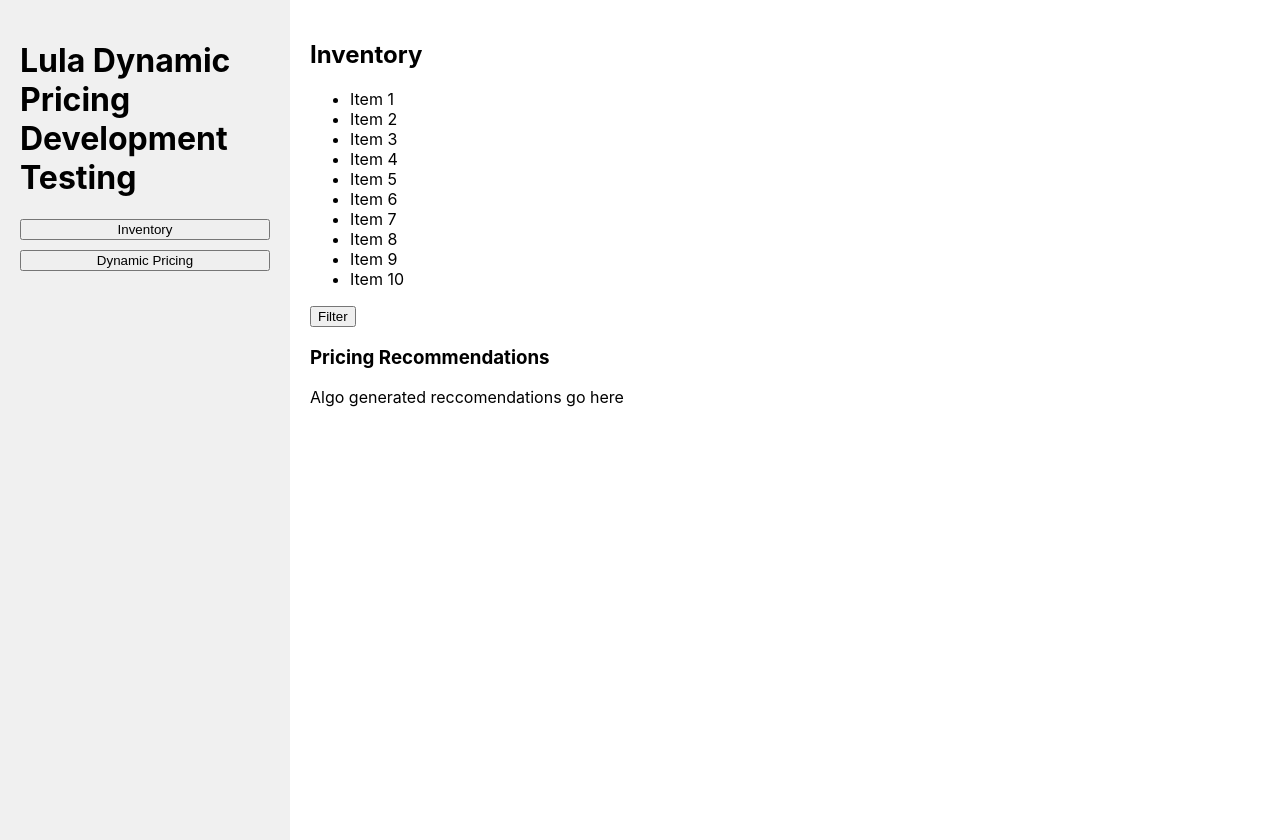
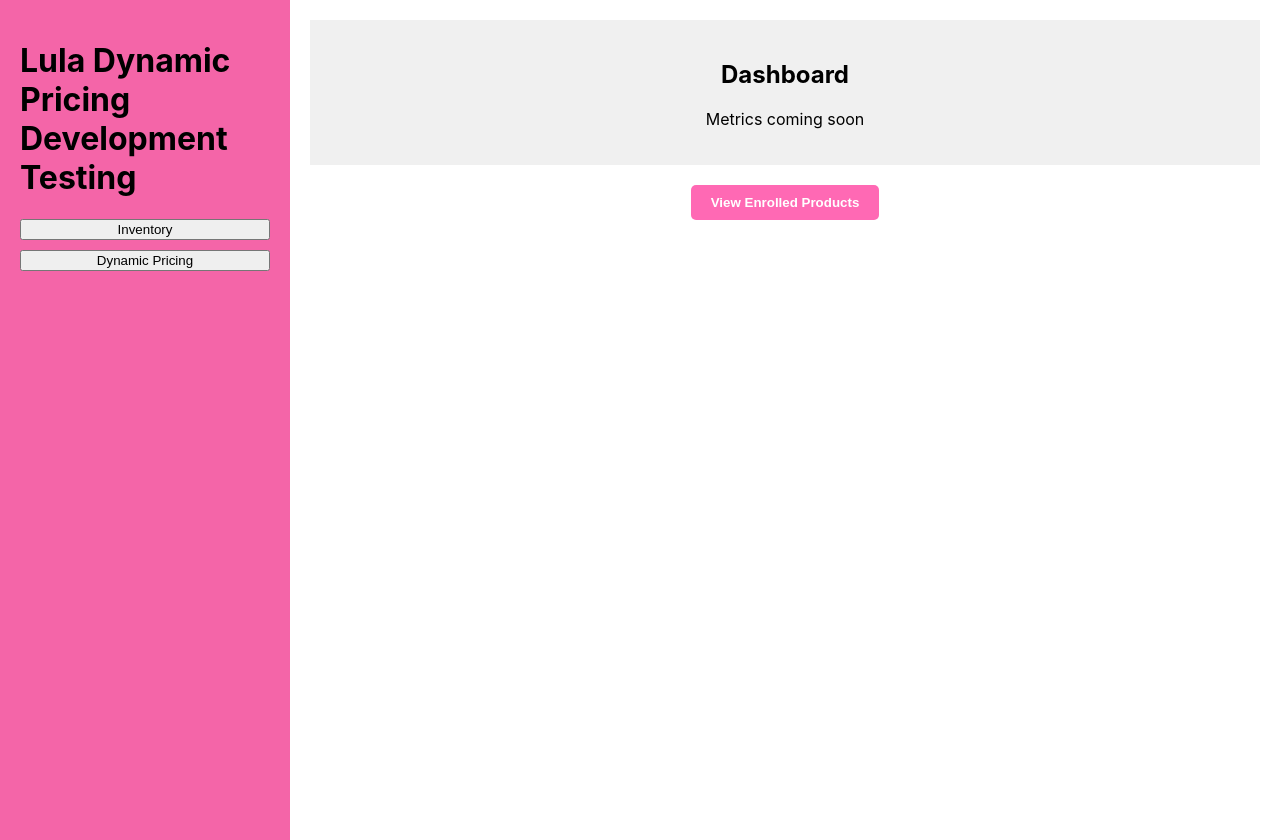
Before and after one commit to Asadali242/Dynamic-Pricing-System, a React (Create React App) app in the folder client/: page / in a window 1280 px wide. Both pictures are taken after a click on the button "Inventory". Built offline with nearby package versions, Linux system fonts and the light colour scheme.

Commit message:
Dynaimc Pricing page
trying to make the pricing page work

```diff
--- a/client/src/App.css
+++ b/client/src/App.css
@@ -5,7 +5,7 @@
 .sidebar {
   width: 250px;
   height: 100vh;
-  background-color: #f0f0f0;
+  background-color: #f465a8;
   padding: 20px;
 }
 
--- /dev/null
+++ b/client/src/DynamicPricingMenu.css
@@ -0,0 +1,88 @@
+.dashboard {
+    text-align: center;
+    background-color: #f0f0f0;
+    padding: 20px;
+    margin-bottom: 20px;
+  }
+
+  .view-enrolled-products-button-container {
+    display: flex;
+    justify-content: center;
+  }
+
+
+  .view-enrolled-products-button {
+    background-color: hotpink;
+    border: none;
+    color: white;
+    padding: 10px 20px;
+    cursor: pointer;
+    border-radius: 5px;
+    font-weight: bold;
+  }
+
+  .popup {
+    position: fixed;
+    top: 0;
+    left: 0;
+    width: 100%;
+    height: 100%;
+    background-color: rgba(0, 0, 0, 0.5);
+    display: flex;
+    justify-content: center;
+    align-items: center;
+  }
+
+  .popup-content {
+    background-color: white;
+    padding: 20px;
+    border-radius: 5px;
+    position: relative; /* Add this to position filter buttons relative to popup content */
+  }
+
+  .exit-button {
+    position: absolute;
+    top: 10px;
+    right: 10px;
+    background-color: white; /* Set background color to white */
+    border: 2px solid hotpink; /* Add border instead of background color */
+    color: hotpink; /* Set text color to hotpink */
+    padding: 8px 16px;
+    cursor: pointer;
+    border-radius: 5px;
+    font-weight: bold;
+  }
+
+  .filter-buttons {
+    display: flex;
+    flex-wrap: wrap; /* Add this to wrap buttons when screen size is small */
+    justify-content: space-between;
+    margin-bottom: 20px; /* Add margin bottom to separate from enrolled products list */
+  }
+
+  .calendar-button,
+  .search-bar,
+  .filter-button {
+    padding: 10px;
+    border: 1px solid #ccc;
+    border-radius: 5px;
+    margin-bottom: 10px; /* Add margin bottom to separate buttons */
+  }
+
+  .search-bar {
+    flex-grow: 1; /* Make search bar expand to fill available space */
+  }
+
+  /* Media query for responsive design */
+  @media (max-width: 768px) {
+    .filter-buttons {
+      flex-direction: column; /* Change to column layout for smaller screens */
+      align-items: stretch; /* Stretch buttons to fill width */
+    }
+
+    .calendar-button,
+    .search-bar,
+    .filter-button {
+      width: 100%; /* Make buttons full width on smaller screens */
+    }
+  }
--- a/client/src/DynamicPricingMenu.js
+++ b/client/src/DynamicPricingMenu.js
@@ -1,11 +1,72 @@
-import React from 'react';
+import React, { useState } from 'react';
+import './DynamicPricingMenu.css'; // Import CSS file for styling
 
 function DynamicPricingMenu() {
+  // State to manage visibility of enrolled products popup
+  const [showEnrolledProducts, setShowEnrolledProducts] = useState(false);
+
+  // Function to toggle visibility of enrolled products popup
+  const toggleEnrolledProducts = () => {
+    setShowEnrolledProducts(!showEnrolledProducts);
+  };
+
+  // Dummy data for enrolled products
+  const enrolledProducts = [
+    { id: 1, name: 'Product A', price: 10 },
+    { id: 2, name: 'Product B', price: 15 },
+    { id: 3, name: 'Product C', price: 5 },
+    { id: 4, name: 'Product D', price: 20 },
+    { id: 5, name: 'Product E', price: 8 },
+    { id: 6, name: 'Product F', price: 2 },
+    { id: 7, name: 'Product G', price: 1 },
+    { id: 8, name: 'Product H', price: 7 },
+    { id: 9, name: 'Product I', price: 12 },
+    { id: 10, name: 'Product J', price: 18 },
+  ];
+
   return (
     <div>
-      <h3>Dynamic Pricing</h3>
-      <p>This is where you see sales history of enrolled products, currently enrolled products, etc.</p>
-      {/* You can add more content specific to the Dynamic Pricing menu */}
+      {/* Dashboard */}
+      <div className="dashboard">
+        <h2>Dashboard</h2>
+        <p>Metrics coming soon</p>
+      </div>
+
+      {/* View Enrolled Products button */}
+      <div className="view-enrolled-products-button-container">
+        <button className="view-enrolled-products-button" onClick={toggleEnrolledProducts}>
+          View Enrolled Products
+        </button>
+      </div>
+
+      {/* Enrolled Products popup */}
+      {showEnrolledProducts && (
+        <div className="popup">
+          <div className="popup-content">
+            {/* Exit button */}
+            <button className="exit-button" onClick={toggleEnrolledProducts}>Exit</button>
+
+            {/* Filter buttons */}
+            <div className="filter-buttons">
+              <button className="calendar-button">Calendar</button>
+              <input type="text" placeholder="Search..." className="search-bar" />
+              <button className="filter-button">Filter by Category</button>
+            </div>
+
+            {/* Enrolled products list */}
+            <div className="enrolled-products-list">
+              <h3>Products</h3>
+              <ul>
+                {enrolledProducts.map(product => (
+                  <li key={product.id}>
+                    {product.name} - ${product.price}
+                  </li>
+                ))}
+              </ul>
+            </div>
+          </div>
+        </div>
+      )}
     </div>
   );
 }
--- a/client/src/InventoryMenu.js
+++ b/client/src/InventoryMenu.js
@@ -1,17 +1,20 @@
 import React, { useState } from 'react';
+import './DynamicPricingMenu.css'; // Import CSS file for styling
 
-function InventoryMenu() {
-  const [selectedCategory, setSelectedCategory] = useState(null);
-  const [showPopup, setShowPopup] = useState(false);
-  const [showCreateRuleModal, setShowCreateRuleModal] = useState(false);
-  const [ruleType, setRuleType] = useState(null);
-  const [priceMaximum, setPriceMaximum] = useState('');
-  const [priceMinimum, setPriceMinimum] = useState('');
-  const [duration, setDuration] = useState('');
+function DynamicPricingMenu() {
+  // State to manage visibility of enrolled products popup
+  const [showEnrolledProducts, setShowEnrolledProducts] = useState(false);
+  // State to hold categories
+  const [categories, setCategories] = useState([]);
 
+  // Function to toggle visibility of enrolled products popup
+  const toggleEnrolledProducts = () => {
+    setShowEnrolledProducts(!showEnrolledProducts);
+  };
 
-
-  const categories = [
+  // Function to handle category filter
+  const handleCategoryFilter = () => {
+    setCategories([
       'Grocery',
       'Hot Foods',
       'Ice Cream',
@@ -22,148 +25,78 @@ function InventoryMenu() {
       'Snacks',
       'Health',
       'Household'
+    ]);
+  };
+
+  // Dummy data for enrolled products
+  const enrolledProducts = [
+    { id: 1, name: 'Product A', category: 'Grocery' },
+    { id: 2, name: 'Product B', category: 'Hot Foods' },
+    { id: 3, name: 'Product C', category: 'Ice Cream' },
+    { id: 4, name: 'Product D', category: 'Medicine' },
+    { id: 5, name: 'Product E', category: 'Sandwiches' },
+    { id: 6, name: 'Product F', category: 'Soda' },
+    { id: 7, name: 'Product G', category: 'Water' },
+    { id: 8, name: 'Product H', category: 'Snacks' },
+    { id: 9, name: 'Product I', category: 'Health' },
+    { id: 10, name: 'Product J', category: 'Household' },
   ];
 
-  const handleCategoryChange = (category) => {
-    setSelectedCategory(category);
-    setShowPopup(false);
-  };
+  return (
+    <div>
+      {/* Dashboard */}
+      <div className="dashboard">
+        <h2>Dashboard</h2>
+        <p>Metrics coming soon</p>
+      </div>
 
-  const clearCategory = () => {
-    setSelectedCategory(null);
-  };
+      {/* View Enrolled Products button */}
+      <div className="view-enrolled-products-button-container">
+        <button className="view-enrolled-products-button" onClick={toggleEnrolledProducts}>
+          View Enrolled Products
+        </button>
+      </div>
 
-  const renderCategoryButtons = () => {
-    return categories.map(category => (
-      <button key={category} onClick={() => handleCategoryChange(category)}>
-        {category}
-      </button>
-    ));
-  };
+      {/* Enrolled Products popup */}
+      {showEnrolledProducts && (
+        <div className="popup">
+          <div className="popup-content">
+            {/* Exit button */}
+            <button className="exit-button" onClick={toggleEnrolledProducts}>Exit</button>
 
-  const handleCreateRuleClick = () => {
-    setShowCreateRuleModal(true);
-  };
+            {/* Category filter button */}
+            <button className="category-button" onClick={handleCategoryFilter}>Category</button>
 
-  const handleCloseModal = () => {
-    setShowCreateRuleModal(false);
-    setRuleType(null);
-    setPriceMaximum('');
-    setPriceMinimum('');
-    setDuration('');
-  };
+            {/* Calendar filter */}
+            <input type="date" className="calendar-filter" placeholder="Select date" />
 
-  const handleRuleTypeChange = (event) => {
-    setRuleType(event.target.value);
-  };
+            {/* Search bar */}
+            <input type="text" className="search-bar" placeholder="Search" />
 
-  const handleSaveEdit = () => {
-    // Logic for saving edits
-    handleCloseModal(); // Close modal after saving
-  };
-
-
-  return (
-    <div className="inventory-menu">
-      <h2>Inventory</h2>
-      {selectedCategory && <p>Filtering by: {selectedCategory}</p>}
-      <div className="item-list">
+            {/* Categories list */}
+            <div className="categories-list">
+              <h3>Categories</h3>
               <ul>
-          <li>{selectedCategory ? `Item info from '${selectedCategory}'` : 'Item 1'}</li>
-          <li>{selectedCategory ? `Item info from '${selectedCategory}'` : 'Item 2'}</li>
-          <li>{selectedCategory ? `Item info from '${selectedCategory}'` : 'Item 3'}</li>
-          <li>{selectedCategory ? `Item info from '${selectedCategory}'` : 'Item 4'}</li>
-          <li>{selectedCategory ? `Item info from '${selectedCategory}'` : 'Item 5'}</li>
-          <li>{selectedCategory ? `Item info from '${selectedCategory}'` : 'Item 6'}</li>
-          <li>{selectedCategory ? `Item info from '${selectedCategory}'` : 'Item 7'}</li>
-          <li>{selectedCategory ? `Item info from '${selectedCategory}'` : 'Item 8'}</li>
-          <li>{selectedCategory ? `Item info from '${selectedCategory}'` : 'Item 9'}</li>
-          <li>{selectedCategory ? `Item info from '${selectedCategory}'` : 'Item 10'}</li>
+                {categories.map(category => (
+                  <li key={category}>{category}</li>
+                ))}
               </ul>
             </div>
-      <div className="filter-container">
-        <button className="filter-button" onClick={() => setShowPopup(true)}>Filter</button>
-        {showPopup && (
-          <div className="popup-background">
-            <div className="category-popup">
-              <h3>Select Category</h3>
-              <div className="category-buttons">
-                {renderCategoryButtons()}
+
+            {/* Enrolled products list */}
+            <div className="enrolled-products-list">
+              <h3>Enrolled Products</h3>
+              <ul>
+                {enrolledProducts.map(product => (
+                  <li key={product.id}>{product.name} - {product.category}</li>
+                ))}
+              </ul>
             </div>
-              <button onClick={() => setShowPopup(false)}>Close</button>
           </div>
         </div>
       )}
-        {selectedCategory && <button className="clear-button" onClick={clearCategory}>Clear</button>}
-        {selectedCategory && (
-          <button className="create-dynamic-pricing-rule-button" onClick={handleCreateRuleClick}>
-            Create Dynamic Pricing Rule
-          </button>
-        )}
-      </div>
-      {showCreateRuleModal && (
-        <div className="modal">
-          <div className="modal-content">
-            <h3>Create a rule for {selectedCategory}</h3>
-            <label htmlFor="ruleType">Rule Type:</label>
-            <select id="ruleType" value={ruleType} onChange={handleRuleTypeChange}>
-              <option value="">Select Rule Type</option>
-              <option value="TimeOfDay">Time of Day Rule</option>
-              <option value="Seasonality">Seasonality Rule</option>
-            </select>
-            {ruleType === 'TimeOfDay' && (
-              <div>
-                <div>
-                  <label htmlFor="priceMaximum">Price Maximum ($):</label>
-                  <input
-                    type="text"
-                    id="priceMaximum"
-                    value={priceMaximum}
-                    onChange={(e) => setPriceMaximum(e.target.value)}
-                  />
-                </div>
-                <div>
-                  <label htmlFor="priceMinimum">Price Minimum ($):</label>
-                  <input
-                    type="text"
-                    id="priceMinimum"
-                    value={priceMinimum}
-                    onChange={(e) => setPriceMinimum(e.target.value)}
-                  />
-                </div>
-                <div>
-                  <label htmlFor="duration">Duration (weeks):</label>
-                  <input
-                    type="text"
-                    id="duration"
-                    value={duration}
-                    onChange={(e) => setDuration(e.target.value)}
-                  />
-                </div>
-              </div>
-            )}
-            {ruleType === 'Seasonality' && (
-              <div>
-                {/* Content for Seasonality rule */}
-                <p>Select season...</p>
-              </div>
-            )}
-            {ruleType && (
-              <div>
-                <button onClick={handleSaveEdit}>Save Edit</button>
-                <button onClick={handleCloseModal}>Cancel</button>
-              </div>
-            )}
-          </div>
-        </div>
-      )}
-      <div className="pricing-recommendations">
-        {/* Placeholder for pricing recommendations */}
-        <h3>Pricing Recommendations</h3>
-        <p>Algo generated reccomendations go here</p>
-      </div>
     </div>
   );
 }
 
-export default InventoryMenu;
+export default DynamicPricingMenu;
```
Lines whose indentation alone changed are shown as unchanged.
